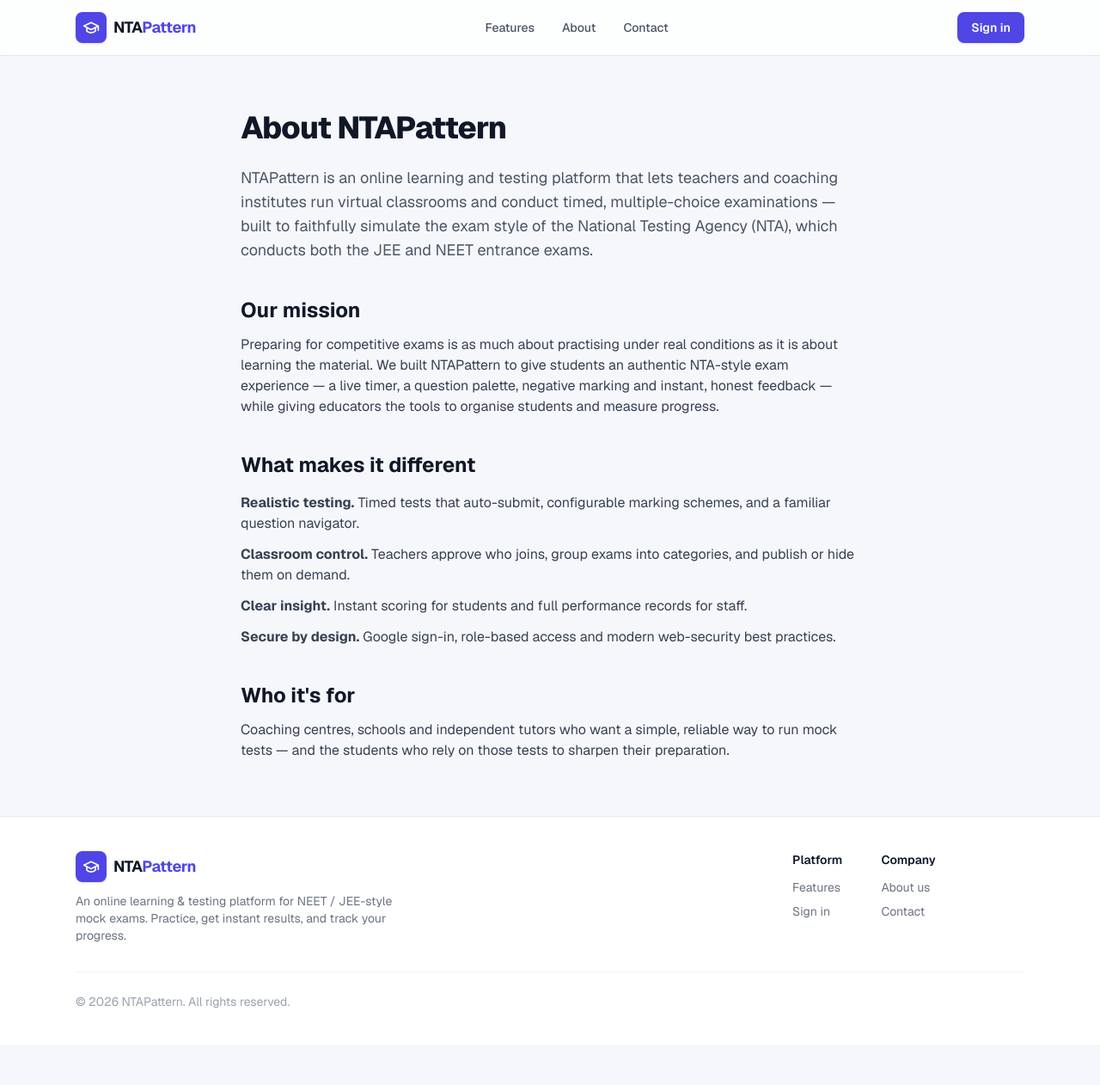
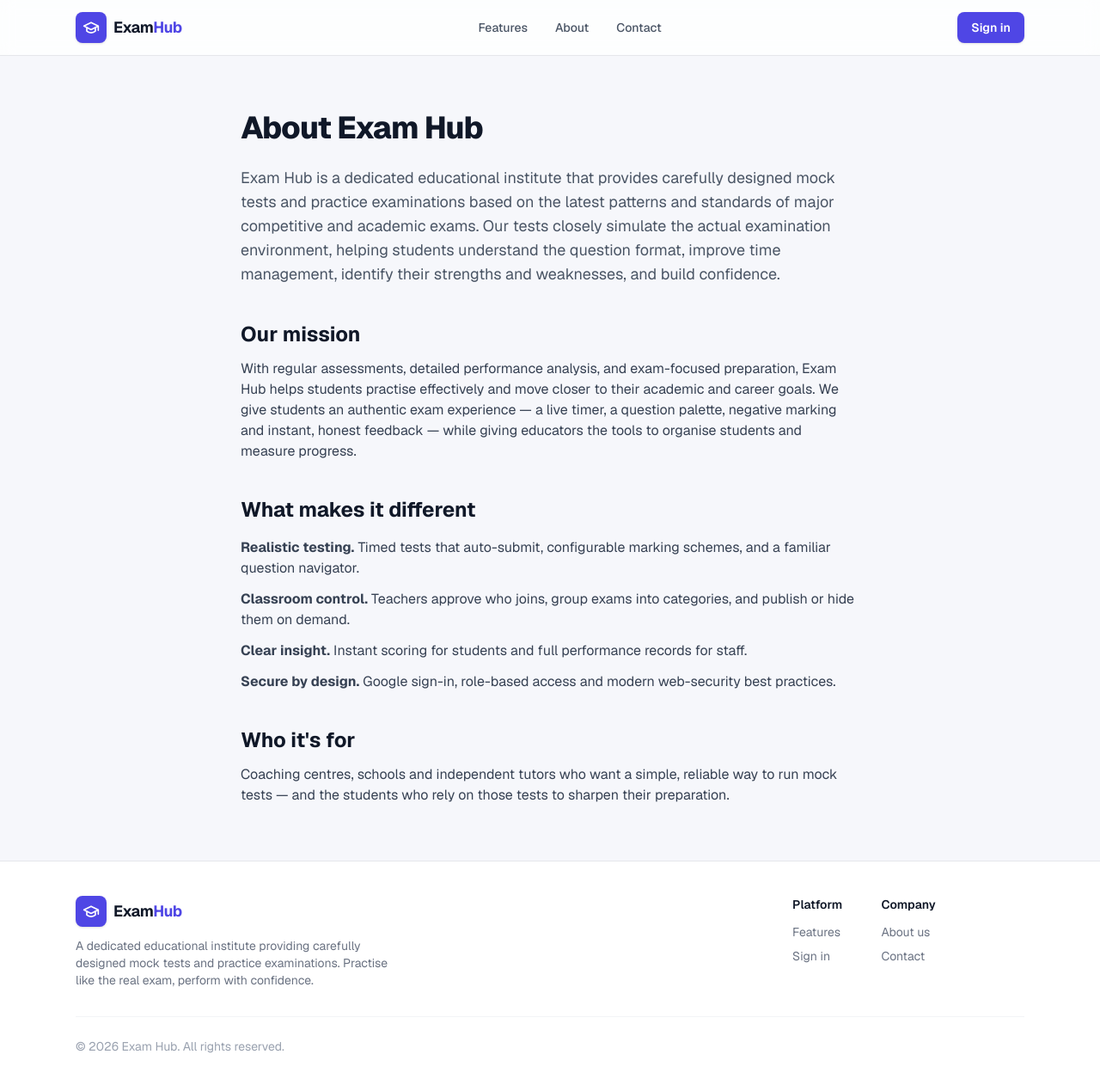
Before and after one commit to sayanmdn/exam, a Next.js app: page /about in a window 1280 px wide. Shown: the top 1262 px of the page at 86% size. Before the commit the page ends 1215 px from the top, so only its background shows below. Built offline with nearby package versions, Linux system fonts and the light colour scheme; no server answers.

Commit message:
Rebrand app from NTAPattern to Exam Hub with updated name, description, and support email
Co-Authored-By: Claude Sonnet 4.6 (1M context) <noreply@anthropic.com>

```diff
--- a/src/app/(marketing)/about/page.tsx
+++ b/src/app/(marketing)/about/page.tsx
@@ -3,32 +3,33 @@ import type { Metadata } from "next";
 export const metadata: Metadata = {
   title: "About us",
   description:
-    "Learn about NTAPattern, an online exam portal that simulates the NTA exam style used for JEE & NEET, with classroom-based learning.",
+    "Learn about Exam Hub, a dedicated educational institute providing carefully designed mock tests and practice examinations based on the latest patterns of major competitive and academic exams.",
 };
 
 export default function AboutPage() {
   return (
     <div className="mx-auto max-w-3xl px-4 py-16 sm:px-6">
       <h1 className="text-4xl font-extrabold tracking-tight text-gray-900">
-        About NTAPattern
+        About Exam Hub
       </h1>
       <p className="mt-6 text-lg text-gray-600">
-        NTAPattern is an online learning and testing platform that lets teachers
-        and coaching institutes run virtual classrooms and conduct timed,
-        multiple-choice examinations — built to faithfully simulate the exam
-        style of the National Testing Agency (NTA), which conducts both the JEE
-        and NEET entrance exams.
+        Exam Hub is a dedicated educational institute that provides carefully
+        designed mock tests and practice examinations based on the latest
+        patterns and standards of major competitive and academic exams. Our
+        tests closely simulate the actual examination environment, helping
+        students understand the question format, improve time management,
+        identify their strengths and weaknesses, and build confidence.
       </p>
 
       <div className="prose mt-10 max-w-none text-gray-700">
         <h2 className="text-2xl font-bold text-gray-900">Our mission</h2>
         <p className="mt-3">
-          Preparing for competitive exams is as much about practising under real
-          conditions as it is about learning the material. We built NTAPattern
-          to give students an authentic NTA-style exam experience — a live
-          timer, a question palette, negative marking and instant, honest
-          feedback — while giving educators the tools to organise students and
-          measure progress.
+          With regular assessments, detailed performance analysis, and
+          exam-focused preparation, Exam Hub helps students practise effectively
+          and move closer to their academic and career goals. We give students
+          an authentic exam experience — a live timer, a question palette,
+          negative marking and instant, honest feedback — while giving educators
+          the tools to organise students and measure progress.
         </p>
 
         <h2 className="mt-10 text-2xl font-bold text-gray-900">
--- a/src/app/(marketing)/contact/page.tsx
+++ b/src/app/(marketing)/contact/page.tsx
@@ -4,7 +4,7 @@ import { ContactForm } from "./contact-form";
 export const metadata: Metadata = {
   title: "Contact",
   description:
-    "Get in touch with the NTAPattern team for support, demos or partnership enquiries.",
+    "Get in touch with the Exam Hub team for support, demos or partnership enquiries.",
 };
 
 export default function ContactPage() {
@@ -23,7 +23,7 @@ export default function ContactPage() {
           <dl className="mt-10 space-y-6 text-sm">
             <div>
               <dt className="font-semibold text-gray-900">Email</dt>
-              <dd className="mt-1 text-gray-600">support@ntapattern.example</dd>
+              <dd className="mt-1 text-gray-600">alaykumarmukherjee@gmail.com</dd>
             </div>
             <div>
               <dt className="font-semibold text-gray-900">Phone</dt>
@@ -32,7 +32,7 @@ export default function ContactPage() {
             <div>
               <dt className="font-semibold text-gray-900">Address</dt>
               <dd className="mt-1 text-gray-600">
-                NTAPattern EdTech Pvt. Ltd.
+                Exam Hub EdTech Pvt. Ltd.
                 <br />
                 Bengaluru, India
               </dd>
--- a/src/app/(marketing)/page.tsx
+++ b/src/app/(marketing)/page.tsx
@@ -43,16 +43,18 @@ export default function LandingPage() {
         <div className="mx-auto grid max-w-6xl gap-10 px-4 py-20 sm:px-6 lg:grid-cols-2 lg:py-28">
           <div className="flex flex-col justify-center">
             <span className="mb-4 inline-flex w-fit items-center gap-2 rounded-full bg-white/10 px-3 py-1 text-xs font-semibold uppercase tracking-wide text-brand-100 ring-1 ring-white/20">
-              NEET • JEE • Competitive exams
+              Mock tests &bull; Competitive exams &bull; Academic prep
             </span>
             <h1 className="text-4xl font-extrabold leading-tight tracking-tight sm:text-5xl">
-              Practice smarter. <br />
-              Score higher.
+              Practise Like the Real Exam. <br />
+              Perform with Confidence.
             </h1>
             <p className="mt-5 max-w-lg text-lg text-brand-100">
-              NTAPattern is an online exam portal that simulates the real NTA
-              exam style used for JEE &amp; NEET. Join your classroom, take timed
-              tests with negative marking, and see your results instantly.
+              Exam Hub is a dedicated educational institute that provides
+              carefully designed mock tests and practice examinations based on
+              the latest patterns of major competitive and academic exams. Join
+              your classroom, take timed tests with negative marking, and see
+              your results instantly.
             </p>
             <div className="mt-8 flex flex-wrap gap-4">
               <Link
--- a/src/app/layout.tsx
+++ b/src/app/layout.tsx
@@ -13,9 +13,9 @@ const geistMono = Geist_Mono({
   subsets: ["latin"],
 });
 
-const siteName = "NTAPattern — Online Exam Portal";
+const siteName = "Exam Hub — Mock Tests & Exam Preparation";
 const siteDescription =
-  "NTAPattern gives you a real simulation of the NTA (National Testing Agency) exam style used for JEE & NEET. Take timed multiple-choice tests, get instant results with negative marking, and track your performance.";
+  "Exam Hub is a dedicated educational institute providing carefully designed mock tests and practice examinations based on the latest patterns of major competitive and academic exams. Practise like the real exam, perform with confidence.";
 
 export const metadata: Metadata = {
   metadataBase: new URL(
@@ -23,16 +23,16 @@ export const metadata: Metadata = {
   ),
   title: {
     default: siteName,
-    template: "%s | NTAPattern",
+    template: "%s | Exam Hub",
   },
   description: siteDescription,
   keywords: [
-    "NEET mock test",
-    "JEE mock test",
+    "mock test",
+    "exam preparation",
     "online exam portal",
     "MCQ test",
     "timed test",
-    "exam preparation",
+    "competitive exam practice",
   ],
   openGraph: {
     title: siteName,
--- a/src/app/login/page.tsx
+++ b/src/app/login/page.tsx
@@ -7,7 +7,7 @@ import { GoogleButton } from "@/components/google-button";
 
 export const metadata: Metadata = {
   title: "Sign in",
-  description: "Sign in to NTAPattern with your Google account.",
+  description: "Sign in to Exam Hub with your Google account.",
 };
 
 export default async function LoginPage({
--- a/src/app/onboarding/page.tsx
+++ b/src/app/onboarding/page.tsx
@@ -10,7 +10,7 @@ import { INDIAN_PHONE_PATTERN, INDIAN_PHONE_TITLE } from "@/lib/phone";
 
 export const metadata: Metadata = {
   title: "Complete your profile",
-  description: "Finish setting up your NTAPattern student account.",
+  description: "Finish setting up your Exam Hub student account.",
 };
 
 export default async function OnboardingPage() {
--- a/src/app/pending/page.tsx
+++ b/src/app/pending/page.tsx
@@ -7,7 +7,7 @@ import { SignOutButton } from "@/components/sign-out-button";
 
 export const metadata: Metadata = {
   title: "Awaiting validation",
-  description: "Your NTAPattern account is waiting for teacher approval.",
+  description: "Your Exam Hub account is waiting for teacher approval.",
 };
 
 export default async function PendingPage() {
--- a/src/components/logo.tsx
+++ b/src/components/logo.tsx
@@ -19,7 +19,7 @@ export function Logo({ href = "/" }: { href?: string }) {
         </svg>
       </span>
       <span className="text-lg font-bold tracking-tight text-gray-900">
-        NTA<span className="text-brand-600">Pattern</span>
+        Exam<span className="text-brand-600">Hub</span>
       </span>
     </Link>
   );
--- a/src/components/site-footer.tsx
+++ b/src/components/site-footer.tsx
@@ -9,9 +9,9 @@ export function SiteFooter() {
           <div className="max-w-sm">
             <Logo />
             <p className="mt-3 text-sm text-gray-500">
-              An online learning &amp; testing platform for NEET / JEE-style
-              mock exams. Practice, get instant results, and track your
-              progress.
+              A dedicated educational institute providing carefully designed
+              mock tests and practice examinations. Practise like the real exam,
+              perform with confidence.
             </p>
           </div>
           <div className="grid grid-cols-2 gap-10 sm:grid-cols-3">
@@ -48,7 +48,7 @@ export function SiteFooter() {
           </div>
         </div>
         <div className="mt-8 border-t border-gray-100 pt-6 text-sm text-gray-400">
-          © {new Date().getFullYear()} NTAPattern. All rights reserved.
+          © {new Date().getFullYear()} Exam Hub. All rights reserved.
         </div>
       </div>
     </footer>
```
Also changed, not shown: 1 other file (tests, documents, lock files or other folders).
